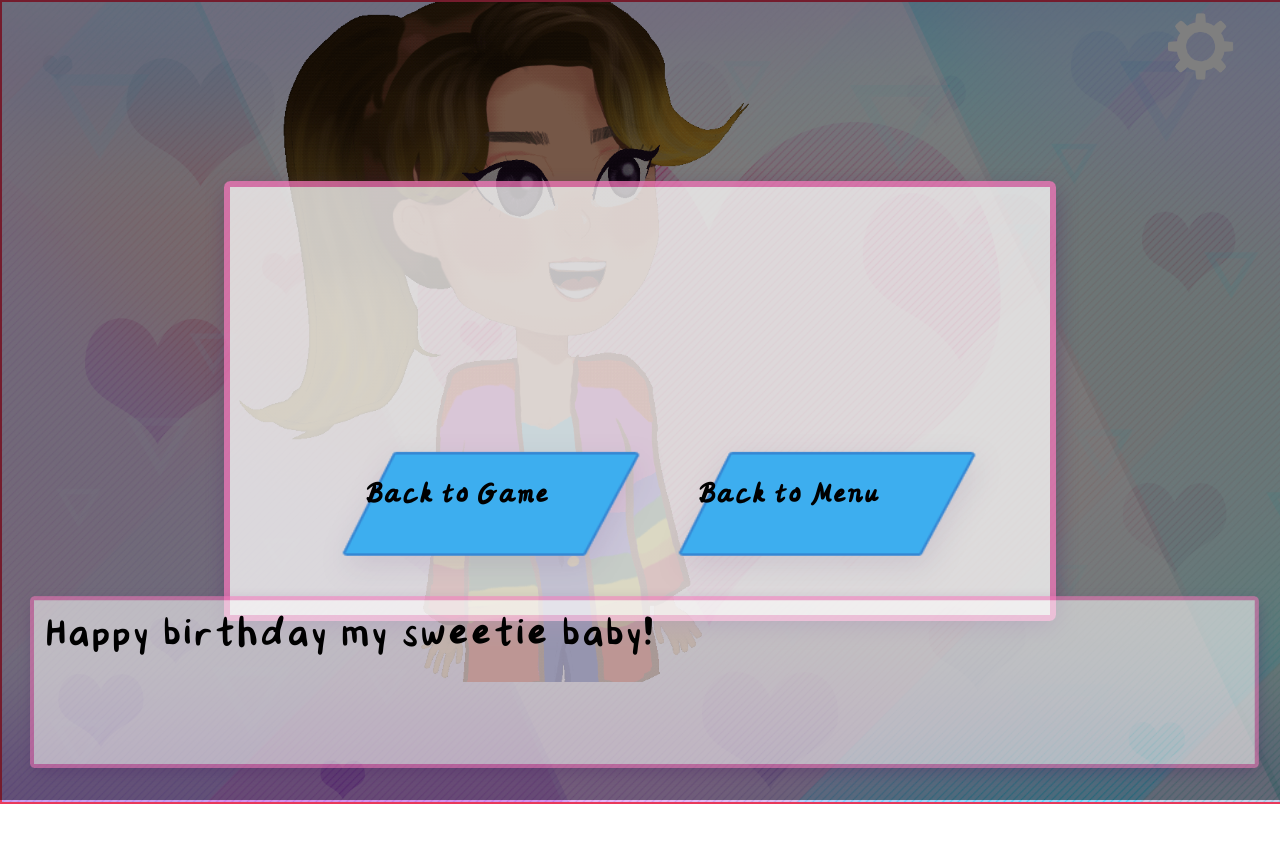
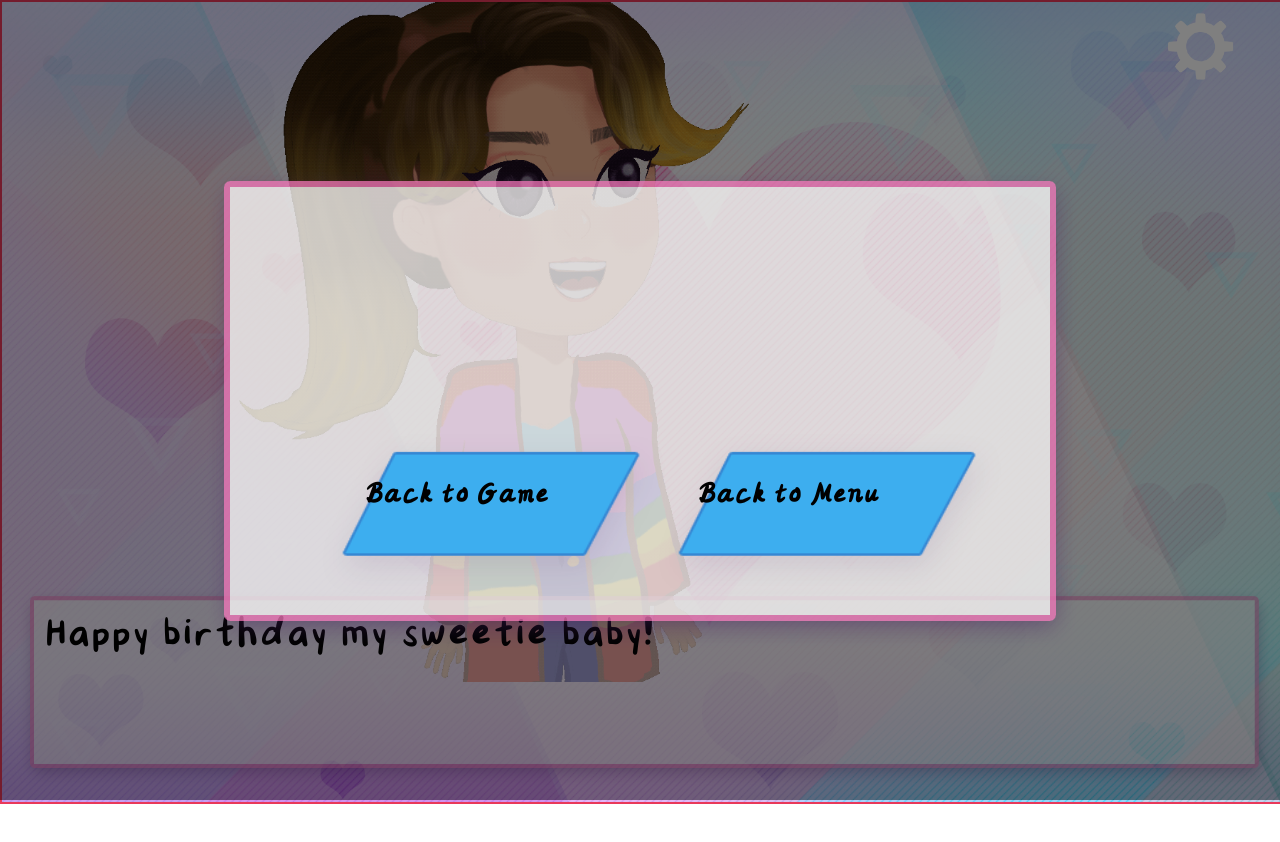
Before and after one commit to kianaorte/home-app, a React (Create React App) app: page /scene1 in a window 1280 px wide. Both pictures are taken after a click on the picture 1199 px from the left and 46 px from the top of the page. Shown: the top 842 px of the page. Built offline with nearby package versions, Linux system fonts and the light colour scheme.

Commit message:
dialogue box animation

```diff
--- a/src/components/DialogueBox.scss
+++ b/src/components/DialogueBox.scss
@@ -3,6 +3,19 @@
     margin-left: -250px;
     left: 20%;
     bottom: 0px;
+    animation: fadeInAnimation ease 2s;
+    animation-iteration-count: 1;
+    animation-fill-mode: forwards;
+}
+
+@keyframes fadeInAnimation {
+    0% {
+        opacity: 0;
+    }
+
+    100% {
+        opacity: 1;
+    }
 }
 
 .text {
--- a/src/components/SettingsOverlay.scss
+++ b/src/components/SettingsOverlay.scss
@@ -8,6 +8,7 @@
     justify-content: center;
     height: 100%;
     width: 100%;
+    z-index: 1;
 }
 
 .popup {
@@ -25,6 +26,7 @@
     height: 100%;
     padding-left: 220px;
     padding-right: 100px;
+    z-index: 1;
 }
 
 .bluebtn-container2 {
@@ -37,6 +39,7 @@
     height: 100%;
     padding-left: 300px;
     padding-right: 100px;
+    z-index: 1;
 }
 
 .settingstext {
@@ -45,6 +48,7 @@
     position: absolute;
     top: 4.5vw;
     left: 18.5vw;
+    z-index: 1;
 }
 
 .settingstext2 {
@@ -53,4 +57,5 @@
     position: absolute;
     top: 4.5vw;
     left: 24.5vw;
+    z-index: 1;
 }
```
